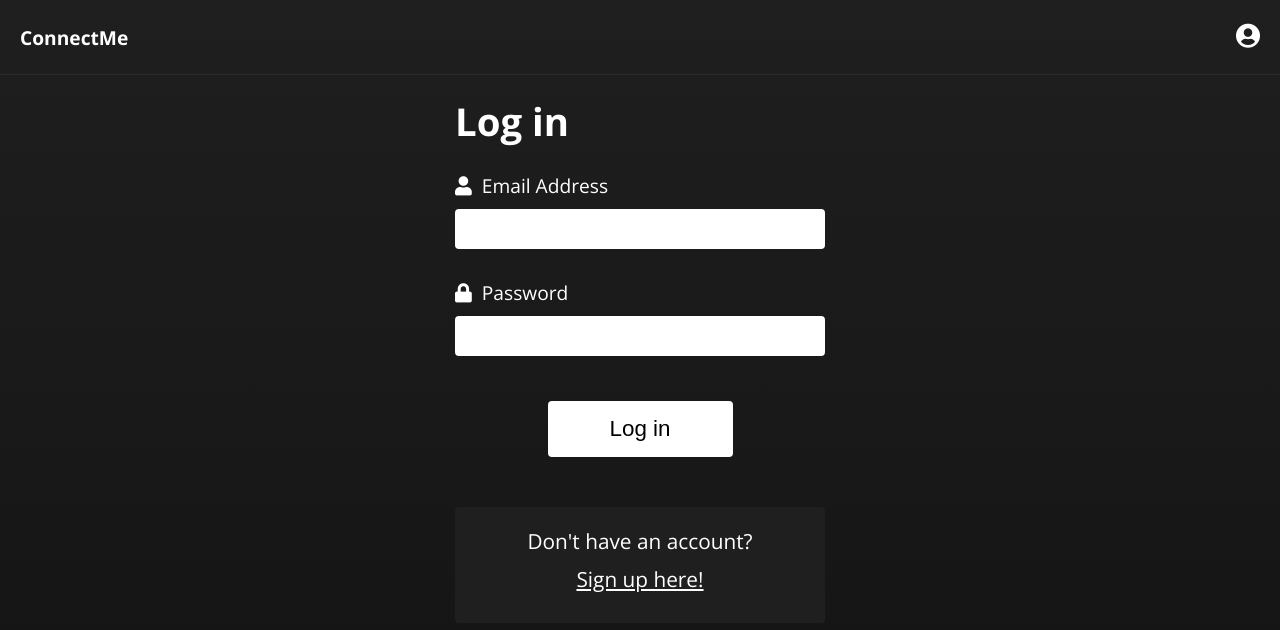
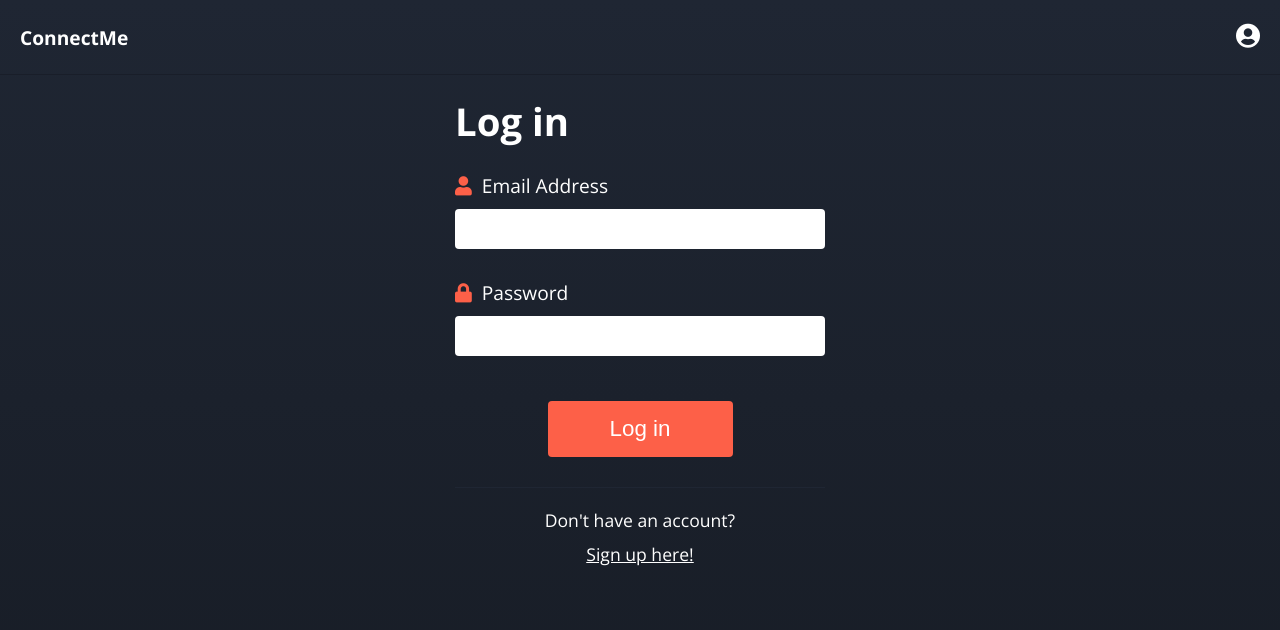
Before and after one commit to KyleCuthbertson/social-react, a React (Create React App) app: page /login in a window 1280 px wide. Shown: the top 630 px of the page. Built offline with nearby package versions, Linux system fonts and the light colour scheme; no server answers.

Commit message:
Updated styling

```diff
--- a/src/App.scss
+++ b/src/App.scss
@@ -9,10 +9,10 @@
 body {
   width: 100%;
   height: 100vh;
-  background-color: #1f1f1f;
+  background-color: #1f2633;
   background-attachment: fixed;
   background-repeat: no-repeat;
-  background-image: linear-gradient(#1f1f1f, #131313);
+  background-image: linear-gradient(#1f2633, #171c25);
   font-family: "Open Sans", sans-serif;
 }
 
--- a/src/App.tsx
+++ b/src/App.tsx
@@ -10,7 +10,7 @@ import SubMenu from './containers/submenu/SubMenu';
 import Login from './pages/Login';
 import Signup from './pages/Signup';
 
-import { AuthProvider } from './context/AuthContext';
+import { AuthProvider, useAuth } from './context/AuthContext';
 import PrivateRoute from './components/PrivateRoute';
 
 export const LogInContext = React.createContext<Boolean>(false);
@@ -24,11 +24,14 @@ const App = () => {
     setCategory(selectedCategory);
   }
 
+  const { currentUser }: any = useAuth();
+
   return (
     <AuthProvider>
     <Router>
       <div className="App">
         <Header/>
+        {/* {currentUser ? currentUser.uid : <p>Not logged in</p>} */}
         <Routes>
 
           <Route path="/" element={<PrivateRoute/>}>
--- a/src/components/messages/_messages.scss
+++ b/src/components/messages/_messages.scss
@@ -27,12 +27,12 @@
     margin-bottom: 10px;
     box-sizing: border-box;
     padding: 20px 10px 20px 10px;
-    border-bottom: 1px solid #333;
+    border-bottom: 1px solid #191e29;
     display: flex;
     justify-content: space-between;
     align-items: center;
     &:first-child {
-      border-top: 1px solid #333;
+      border-top: 1px solid #191e29;
     }
   }
 }
--- a/src/components/post-list/_posts.scss
+++ b/src/components/post-list/_posts.scss
@@ -11,7 +11,7 @@
     li {
       width: 90%;
       color: #fff;
-      background: #595959;
+      background: #2b3547;
       border-radius: 6px;
       box-shadow: 5px 5px 7px #000;
       margin-bottom: 40px;
@@ -49,7 +49,7 @@
 .mid-post {
   width: 100%;
   margin-bottom: 25px;
-  border-bottom: 1px solid #494949;
+  border-bottom: 1px solid #37435a;
   padding: 0 5px 15px 5px;
   box-sizing: border-box;
   .post-img {
@@ -75,8 +75,8 @@
     border: 0;
     border-radius: 4px;
     font-size: 1.1rem;
-    color: #055fbf;
-    background: #fff;
+    color: #fff;
+    background: #fd6048;
     i {
       margin-right: 10px;
     }
--- a/src/containers/header/_header.scss
+++ b/src/containers/header/_header.scss
@@ -7,7 +7,7 @@ header {
   justify-content: space-between;
   align-items: center;
   padding: 0 20px;
-  border-bottom: 1px solid #2b2b2b;
+  border-bottom: 1px solid #191e29;
   box-sizing: border-box;
   h2 {
     color: #fff;
--- a/src/containers/header/sidemenu/_profile.scss
+++ b/src/containers/header/sidemenu/_profile.scss
@@ -11,7 +11,7 @@
   position: fixed;
   right: -240px;
   top: 0;
-  background: #000000f5;
+  background: #10141bfb;
   z-index: 10000;
   color: #fff;
 }
@@ -51,7 +51,7 @@
     text-align: center;
     padding: 25px 0;
     box-sizing: border-box;
-    border-bottom: 1px solid #181818;
+    border-bottom: 1px solid #1f2633;
     color: #fff;
     &:last-child {
       border-bottom: 0;
--- a/src/containers/main/_mainwrapper.scss
+++ b/src/containers/main/_mainwrapper.scss
@@ -8,5 +8,5 @@
   padding: 20px 5px;
   box-sizing: border-box;
   display: flex;
-  background: #242424;
+  background: #1f2633;
 }
--- a/src/containers/submenu/_submenu.scss
+++ b/src/containers/submenu/_submenu.scss
@@ -12,13 +12,13 @@
     display: flex;
     justify-content: space-around;
     align-items: center;
-    border-bottom: 1px solid #2e2e2e;
+    border-bottom: 1px solid #191e29;
     li {
       padding: 15px 5px 10px 5px;
       box-sizing: border-box;
       width: 100%;
       text-align: center;
-      border-right: 1px solid #2e2e2e;
+      border-right: 1px solid #191e29;
       font-size: 1.3rem;
       &.active {
         border-bottom: 2px solid #fff;
--- a/src/pages/_form.scss
+++ b/src/pages/_form.scss
@@ -29,6 +29,7 @@
     font-size: 1.2rem;
     i {
       margin-right: 10px;
+      color: #fd6048;
     }
   }
   input {
@@ -41,8 +42,20 @@
     border: 0;
     border-radius: 4px;
     font-size: 1.1rem;
+    transition: 0.3s;
+    -webkit-transition: 0.3s;
+    -moz-transition: 0.3s;
+    -ms-transition: 0.3s;
+    -o-transition: 0.3s;
     &:focus {
-      background: #f5f5f5;
+      background: #fd6048;
+      color: #fff;
+      outline: none;
+      transition: 0.3s;
+      -webkit-transition: 0.3s;
+      -moz-transition: 0.3s;
+      -ms-transition: 0.3s;
+      -o-transition: 0.3s;
     }
   }
   label[for="showPassword"] {
@@ -78,9 +91,9 @@
   .signup-btns {
     border: 0;
     border-radius: 4px;
-    background: #fff;
+    background: #fd6048;
     padding: 15px 10px;
-    color: #000;
+    color: #fff;
     font-size: 1.4rem;
     font-weight: 400;
     min-width: 50%;
@@ -94,10 +107,8 @@
 .no-account-wrapper {
   width: 100%;
   text-align: center;
-  font-size: 1.3rem;
-  margin-top: 20px;
-  background: #1f1f1f;
-  border-radius: 4px;
+  font-size: 1.1rem;
+  border-top: 1px solid #1f2633;
   padding: 20px 10px;
   box-sizing: border-box;
   a {
@@ -125,6 +136,7 @@
   text-decoration: none;
   i {
     margin-right: 5px;
+    color: #fd6048;
   }
 }
 
```
